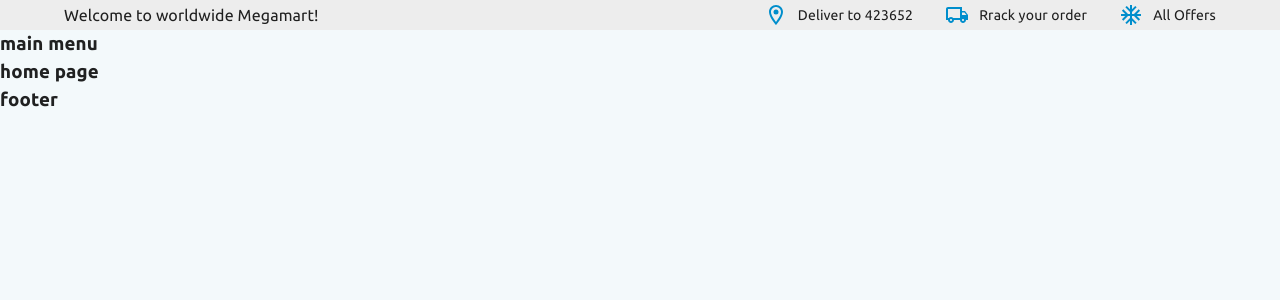
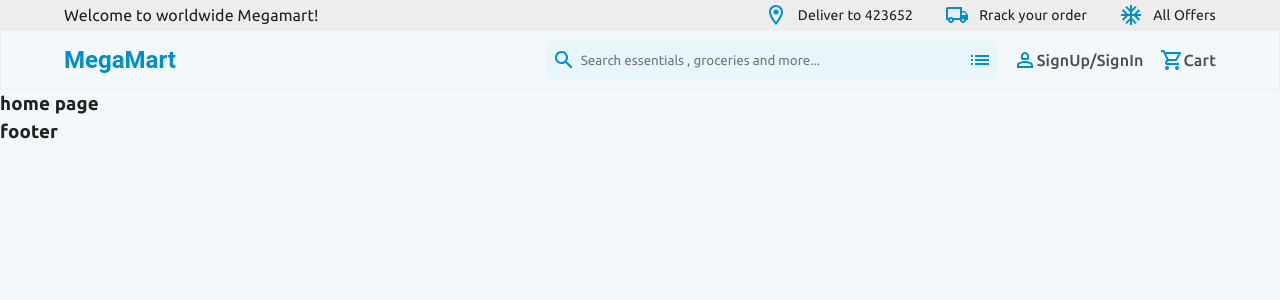
Before and after one commit to sksabbirhossain/megamart-client, a React (Create React App) app: page / in a window 1280 px wide. Shown: the top 300 px of the page. Built offline with nearby package versions, Linux system fonts and the light colour scheme.

Commit message:
created main navbar

```diff
--- a/src/components/Navbar/MainMenu.js
+++ b/src/components/Navbar/MainMenu.js
@@ -1,11 +1,48 @@
-import React from 'react';
+import ListOutlinedIcon from "@mui/icons-material/ListOutlined";
+import Person2OutlinedIcon from "@mui/icons-material/Person2Outlined";
+import SearchOutlinedIcon from "@mui/icons-material/SearchOutlined";
+import ShoppingCartOutlinedIcon from "@mui/icons-material/ShoppingCartOutlined";
+import { Box, Container, Stack, Typography } from "@mui/material";
+import React from "react";
+import { NavLink } from "react-router-dom";
+import { FlexBox } from "../../styles/common/Flexbox";
+import { MainNavbar } from "../../styles/MainMenu/MainNavbar";
+import { SearchInput } from "../../styles/MainMenu/SearchInput";
 
 const MainMenu = () => {
-    return (
-        <div>
-            <h3>main menu</h3>
-        </div>
-    );
+  return (
+    <MainNavbar>
+      <Container>
+        <FlexBox justifyContent="space-between">
+          <Typography variant="h5" fontWeight="bold" color="primary">
+            MegaMart
+          </Typography>
+          <Stack direction="row" spacing={2} alignItems="center">
+            <SearchInput>
+              <SearchOutlinedIcon color="primary" />
+              <input
+                type="search"
+                name=""
+                id=""
+                placeholder="Search essentials , groceries and more..."
+              />
+              <ListOutlinedIcon color="primary" />
+            </SearchInput>
+            <NavLink to="/f">
+              <Box display="flex">
+                <Person2OutlinedIcon color="primary" /> SignUp/SignIn
+              </Box>
+            </NavLink>
+            <NavLink to="/f">
+              <Box display="flex">
+                <ShoppingCartOutlinedIcon color="primary" /> Cart
+              </Box>
+            </NavLink>
+          </Stack>
+        </FlexBox>
+      </Container>
+    </MainNavbar>
+  );
 };
 
 export default MainMenu;
--- a/src/index.css
+++ b/src/index.css
@@ -6,3 +6,9 @@
   box-sizing: border-box;
   font-family: "Ubuntu", sans-serif;
 }
+a {
+  text-decoration: none;
+  font-size: 16px;
+  font-weight: 500;
+  color: #4d4b4b;
+}
--- /dev/null
+++ b/src/styles/MainMenu/MainNavbar.js
@@ -0,0 +1,10 @@
+import { Box, styled } from "@mui/material";
+
+export const MainNavbar = styled(Box)(({ theme }) => ({
+  display: "flex",
+  alignItems: "center",
+  width: "100%",
+  height: "60px",
+  border: "1px solid",
+  borderColor: theme.palette.primary.border,
+}));
--- /dev/null
+++ b/src/styles/MainMenu/SearchInput.js
@@ -0,0 +1,23 @@
+import { Box, styled } from "@mui/material";
+
+export const SearchInput = styled(Box)(({ theme }) => ({
+  display: "flex",
+  alignItems: "center",
+  width: "100%",
+  height: "40px",
+  minWidth: "450px",
+  background: theme.palette.primary.bg,
+  borderRadius: "5px",
+  padding: "0 5px",
+  marginRight: "20px",
+  "& .MuiSvgIcon": {
+    background: "#000",
+  },
+  "& input": {
+    width: "100%",
+    backgroundColor: "transparent",
+    border: "none",
+    outline: "none",
+    padding: "10px 5px",
+  },
+}));
--- a/src/theme/themeSettings.js
+++ b/src/theme/themeSettings.js
@@ -4,6 +4,7 @@ const color = {
   heading: "222222",
   border: "#EDEDED",
   background: "#F3F9FB",
+  bg: "#00aeff0c",
 };
 
 export const themeSettings = (mode) => ({
@@ -18,6 +19,7 @@ export const themeSettings = (mode) => ({
             heading: color.heading,
             border: color.border,
             background: color.background,
+            bg: color.bg,
           },
           background: {
             default: color.background,
```
